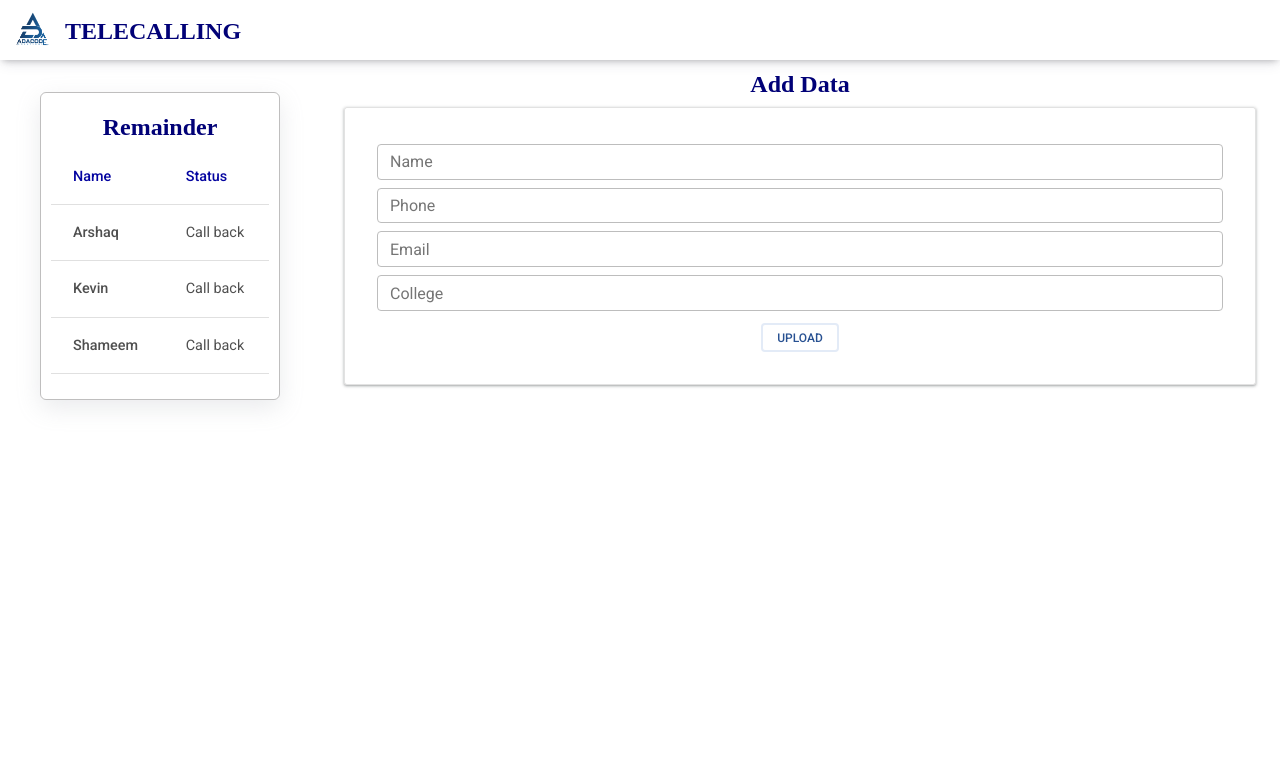
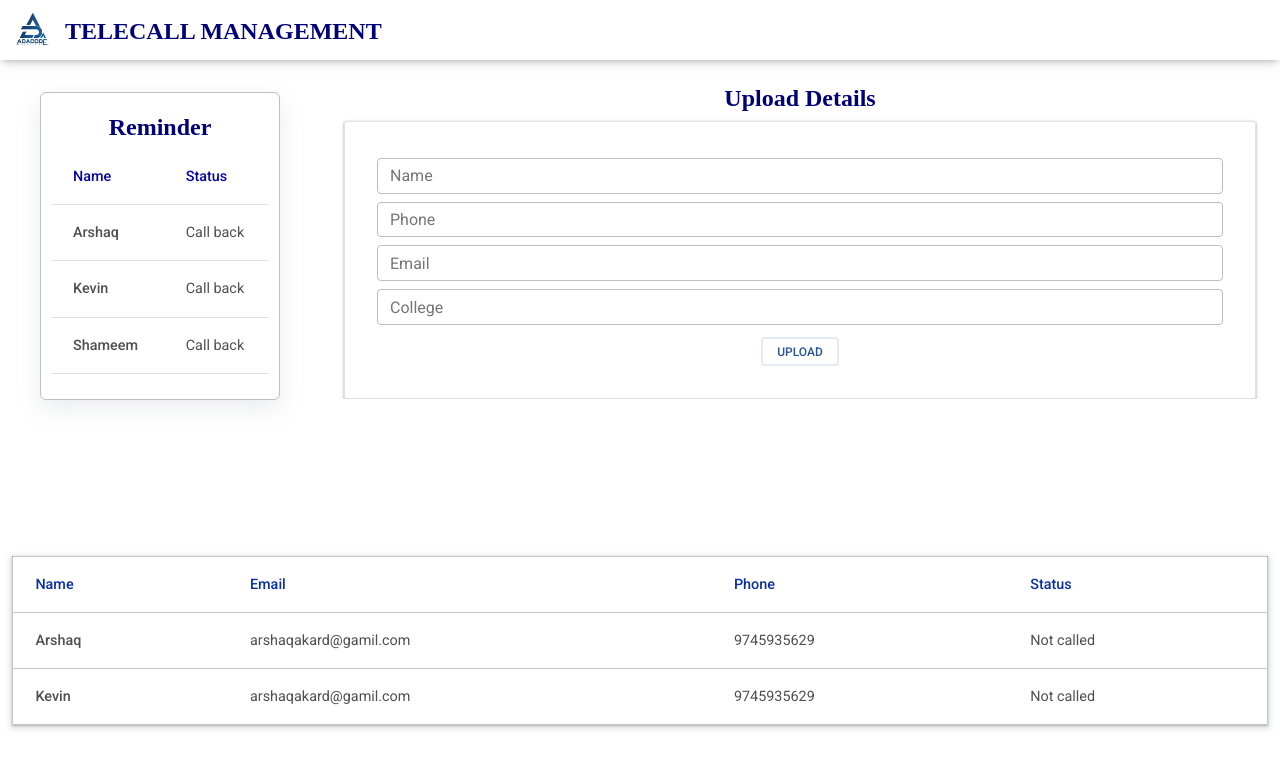
Before and after one commit to ArshaqAk/telecalling-management, a React (Vite) app: page /home in a window 1280 px wide. Shown: the top 768 px of the page. Built offline with nearby package versions, Linux system fonts and the light colour scheme.

Commit message:
page design

```diff
--- /dev/null
+++ b/src/componenets/Datatable.jsx
@@ -0,0 +1,50 @@
+import React, { useState } from 'react'
+import { MDBTable, MDBTableHead, MDBTableBody } from 'mdb-react-ui-kit';
+import '../styles/components/datatable.css'
+import { Link } from 'react-router-dom';
+const Datatable = () => {
+  const [tabledata,setTabledata]=useState([
+    {
+      name:"Arshaq",
+      email:"arshaqakard@gamil.com",
+      phone:'9745935629',
+      status:'Not called'
+    },
+    {
+      name:"Kevin",
+      email:"arshaqakard@gamil.com",
+      phone:'9745935629',
+      status:'Not called'
+    },
+  ])
+  return (
+    <>
+      <div className="datatable-container">
+      <MDBTable className='datatable'>
+      <MDBTableHead>
+        <tr className='datatable-head'>
+          <th scope='col'>Name</th>
+          <th scope='col'>Email</th>
+          <th scope='col'>Phone</th>
+          <th scope='col'>Status</th>
+        </tr>
+      </MDBTableHead>
+      <MDBTableBody>
+        {
+          tabledata.map((item,index)=>(
+            <tr>
+            <th>{item.name}</th>
+            <td>{item.email}</td>
+            <td>{item.phone}</td>
+            <td>{item.status}</td>
+          </tr>
+          ))
+          }
+      </MDBTableBody>
+    </MDBTable>
+      </div>
+    </>
+  )
+}
+
+export default Datatable
--- a/src/componenets/Form.jsx
+++ b/src/componenets/Form.jsx
@@ -5,7 +5,7 @@ const Form = () => {
     <>
       <div className="container-fluid">
         <div className="form-container">
-            <h4>Add Data</h4>
+            <h4 className='mt-4'>Upload Details</h4>
             <form>
                 <input className='form-control  m-1' placeholder='Name' type="text" />
                 <input className='form-control  m-1' placeholder='Phone' type="text" />
--- a/src/componenets/Header.jsx
+++ b/src/componenets/Header.jsx
@@ -9,7 +9,7 @@ const Header = () => {
         <img src={logo} alt="" />
       </div>
       <div className="header">
-          <h4>TELECALLING</h4>
+          <h4>TELECALL  MANAGEMENT</h4>
       </div>
     </div>
     </>
--- a/src/componenets/Remainder.jsx
+++ b/src/componenets/Remainder.jsx
@@ -11,7 +11,7 @@ const Remainder = () => {
 
               {/* Remainder box */}
               <div className="remainder-box">
-                <h4>Remainder</h4>
+                <h4>Reminder</h4>
               <MDBTable>
                 <MDBTableHead>
                   <tr className='table-head'>
--- a/src/pages/Home.jsx
+++ b/src/pages/Home.jsx
@@ -2,6 +2,7 @@ import React from 'react'
 import '../styles/pages/home.css'
 import Remainder from '../componenets/Remainder';
 import Form from '../componenets/Form';
+import Datatable from '../componenets/Datatable';
 const Home = () => {
   return (
     <>
@@ -14,6 +15,12 @@ const Home = () => {
             <Form/>
         </div>
       </div>
+
+      <div className="row mt-3">
+        <div className="col-lg-12 col-sm-12">
+          <Datatable/>
+        </div>
+      </div>
     </div>
     </>
   )
--- /dev/null
+++ b/src/styles/components/datatable.css
@@ -0,0 +1,20 @@
+.datatable-container{
+    /* border: 1px solid gray; */
+    /* padding: 3rem; */
+    width: 100%;
+    /* padding-inline: 0.6rem !important; */
+}
+.datatable-head{
+    color: rgb(10, 47, 160);
+}
+.datatable{
+    border: 1px solid rgba(0, 0, 0, 0.219);
+    box-shadow: rgba(60, 64, 67, 0.3) 0px 1px 2px 0px, rgba(60, 64, 67, 0.15) 0px 2px 6px 2px;
+    width: 100%;
+}
+Link{
+    text-decoration: none !important;
+}
+.link{
+    text-decoration: none !important;
+}
--- a/src/styles/components/form.css
+++ b/src/styles/components/form.css
@@ -12,4 +12,5 @@ form{
     border: 1px solid rgba(128, 128, 128, 0.233);
     border-radius: 3px;
     padding: 2rem;
-    box-shadow: rgba(60, 64, 67, 0.3) 0px 1px 2px 0px, rgba(60, 64, 67, 0.15) 0px 1px 3px 1px;}
+    box-shadow: rgba(60, 64, 67, 0.3) 0px 1px 2px 0px, rgba(60, 64, 67, 0.15) 0px 1px 3px 1px;
+}
--- a/src/styles/pages/home.css
+++ b/src/styles/pages/home.css
@@ -1,4 +1,5 @@
 .container-fluid{
     /* width: 100%;
     height: 100vh; */
+    overflow-x: hidden;
 }
--- a/src/styles/pages/login.css
+++ b/src/styles/pages/login.css
@@ -2,7 +2,7 @@
     width: 100%;
     /* height: 100vh; */
     .row{
-        height: 60vh;
+        min-height: 60vh;
         .login-colum{
             display: flex;
             align-items: center;
```
